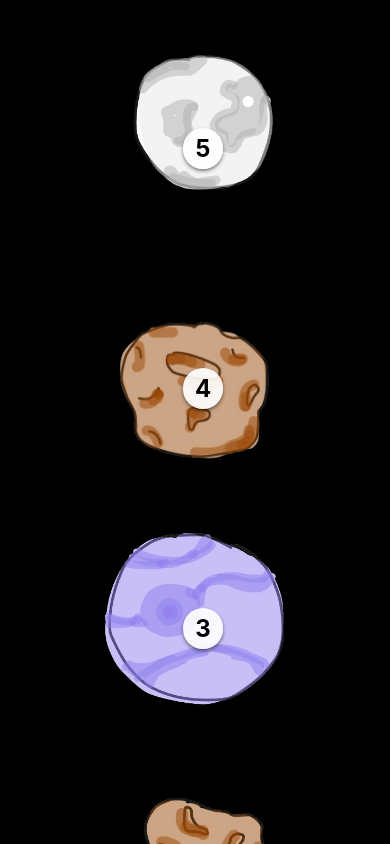
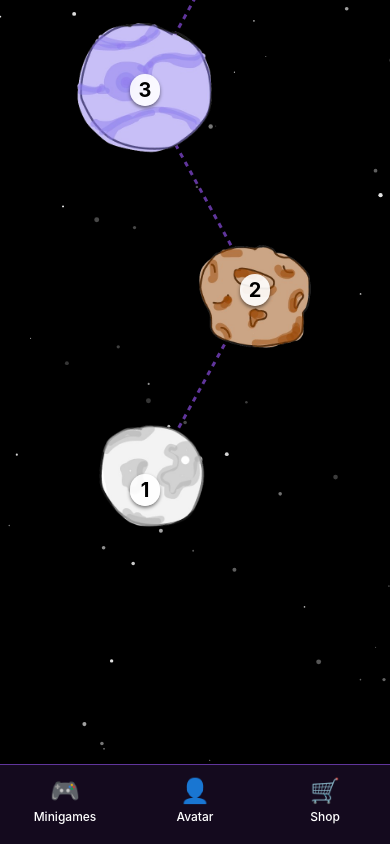
Before and after one commit to A-Sarpall/Phoniverse, a React Native app: screen /Home in a window 390 px wide. Built offline with nearby package versions, Linux system fonts and the light colour scheme.

Commit message:
nav bar and background added

```diff
--- a/OnboardingScreens/Home/home.tsx
+++ b/OnboardingScreens/Home/home.tsx
@@ -1,14 +1,47 @@
 import React from 'react';
-import { View, ScrollView, Image, Text, StyleSheet } from 'react-native';
+import { View, ScrollView, Image, Text, StyleSheet, TouchableOpacity } from 'react-native';
+import Svg, { Line, Circle } from 'react-native-svg';
 
 export default function HomePage() {
   const images = [
-    { source: require('../../assets/planet1.png'), number: 5 },
-    { source: require('../../assets/asteroid1.png'), number: 4 },
+    { source: require('../../assets/planet1.png'), number: 1 },
+    { source: require('../../assets/asteroid1.png'), number: 2 },
     { source: require('../../assets/planet2.png'), number: 3 },
-    { source: require('../../assets/asteroid2.png'), number: 2 },
-    { source: require('../../assets/planet3.png'), number: 1 },
+    { source: require('../../assets/asteroid2.png'), number: 4 },
+    { source: require('../../assets/planet3.png'), number: 5 },
   ];
+
+  // Generate random star positions for the starfield background
+  const generateStars = () => {
+    const stars = [];
+    const starCount = 80; // Number of stars
+    const containerWidth = 400;
+    const containerHeight = 1200;
+
+    for (let i = 0; i < starCount; i++) {
+      stars.push({
+        id: i,
+        x: Math.random() * containerWidth,
+        y: Math.random() * containerHeight,
+        size: Math.random() * 2 + 0.5, // Random size between 0.5 and 2.5
+        opacity: Math.random() * 0.8 + 0.2, // Random opacity between 0.2 and 1
+      });
+    }
+    return stars;
+  };
+
+  const stars = generateStars();
+
+  // Calculate positions for zigzag layout (reversed - start from bottom)
+  const imagePositions = images.map((item, index) => {
+    const screenWidth = 300; // Approximate screen width
+    const imageSize = 150; // Increased image size
+    const offset = 50; // Shift the entire diagram to the right
+    const x = index % 2 === 0 ? 20 + offset : screenWidth - imageSize - 20 + offset; // Alternate left and right with margins + offset
+    // Reverse the y positions so higher numbers are at the bottom
+    const y = (images.length - 1 - index) * 200 + 50; // Start from bottom, go up
+    return { ...item, x, y, index };
+  });
 
   return (
     <View style={styles.container}>
@@ -16,14 +49,85 @@ export default function HomePage() {
         style={styles.scrollView}
         contentContainerStyle={styles.scrollContent}
         showsVerticalScrollIndicator={true}
+        ref={(ref) => {
+          if (ref) {
+            // Scroll to bottom on mount to start from image 5
+            setTimeout(() => {
+              ref.scrollToEnd({ animated: false });
+            }, 100);
+          }
+        }}
       >
-        {images.map((item, index) => (
-          <View key={index} style={styles.imageContainer}>
+        <Svg style={styles.svgOverlay}>
+          {/* Starfield background */}
+          {stars.map((star) => (
+            <Circle
+              key={`star-${star.id}`}
+              cx={star.x}
+              cy={star.y}
+              r={star.size}
+              fill="white"
+              opacity={star.opacity}
+            />
+          ))}
+
+          {/* Connecting lines between images */}
+          {imagePositions.map((item, index) => {
+            if (index < imagePositions.length - 1) {
+              const current = imagePositions[index];
+              const next = imagePositions[index + 1];
+              return (
+                <Line
+                  key={`line-${index}`}
+                  x1={current.x + 75} // Center of current image (150px image / 2)
+                  y1={current.y + 75} // Center of current image
+                  x2={next.x + 75} // Center of next image
+                  y2={next.y + 75} // Center of next image
+                  stroke="#60359c"
+                  strokeWidth="3"
+                  strokeDasharray="5,5"
+                />
+              );
+            }
+            return null;
+          })}
+        </Svg>
+
+        {imagePositions.map((item, index) => (
+          <View
+            key={index}
+            style={[
+              styles.imageContainer,
+              {
+                position: 'absolute',
+                left: item.x,
+                top: item.y,
+              }
+            ]}
+          >
             <Image source={item.source} style={styles.image} />
             <Text style={styles.numberLabel}>{item.number}</Text>
           </View>
         ))}
       </ScrollView>
+
+      {/* Bottom Navigation Bar */}
+      <View style={styles.navbar}>
+        <TouchableOpacity style={styles.navItem}>
+          <Text style={styles.navIcon}>🎮</Text>
+          <Text style={styles.navLabel}>Minigames</Text>
+        </TouchableOpacity>
+
+        <TouchableOpacity style={styles.navItem}>
+          <Text style={styles.navIcon}>👤</Text>
+          <Text style={styles.navLabel}>Avatar</Text>
+        </TouchableOpacity>
+
+        <TouchableOpacity style={styles.navItem}>
+          <Text style={styles.navIcon}>🛒</Text>
+          <Text style={styles.navLabel}>Shop</Text>
+        </TouchableOpacity>
+      </View>
     </View>
   );
 }
@@ -35,33 +139,45 @@ const styles = StyleSheet.create({
   },
   scrollView: {
     flex: 1,
+    marginBottom: 80, // Add margin to account for navbar height
   },
   scrollContent: {
-    alignItems: 'center',
-    paddingVertical: 20,
+    height: 1200, // Increased height to accommodate larger images and spacing
+    width: '100%',
+    position: 'relative',
+    alignItems: 'flex-start',
+    paddingLeft: 20, // Add left padding to accommodate the right shift
+  },
+  svgOverlay: {
+    position: 'absolute',
+    top: 0,
+    left: 0,
+    width: '100%',
+    height: 1200,
+    zIndex: 1,
   },
   imageContainer: {
     position: 'relative',
-    marginVertical: 20,
+    zIndex: 2,
   },
   image: {
-    width: 200,
-    height: 200,
+    width: 150,
+    height: 150,
     resizeMode: 'contain',
   },
   numberLabel: {
     position: 'absolute',
-    top: 88,
-    left: 88,
+    top: 60,
+    left: 60,
     backgroundColor: 'rgba(255, 255, 255, 0.9)',
     color: '#000',
-    fontSize: 24,
+    fontSize: 20,
     fontWeight: 'bold',
-    paddingHorizontal: 12,
-    paddingVertical: 6,
-    borderRadius: 20,
+    paddingHorizontal: 8,
+    paddingVertical: 4,
+    borderRadius: 15,
     textAlign: 'center',
-    minWidth: 40,
+    minWidth: 30,
     shadowColor: '#000',
     shadowOffset: {
       width: 0,
@@ -71,4 +187,41 @@ const styles = StyleSheet.create({
     shadowRadius: 3.84,
     elevation: 5,
   },
+  navbar: {
+    position: 'absolute',
+    bottom: 0,
+    left: 0,
+    right: 0,
+    height: 80,
+    backgroundColor: 'rgba(22, 11, 32, 0.95)', // Semi-transparent dark background
+    borderTopWidth: 1,
+    borderTopColor: '#60359c',
+    flexDirection: 'row',
+    justifyContent: 'space-around',
+    alignItems: 'center',
+    paddingBottom: 20, // Account for safe area
+    paddingTop: 10,
+    shadowColor: '#000',
+    shadowOffset: {
+      width: 0,
+      height: -2,
+    },
+    shadowOpacity: 0.3,
+    shadowRadius: 4,
+    elevation: 8,
+  },
+  navItem: {
+    alignItems: 'center',
+    flex: 1,
+    paddingVertical: 5,
+  },
+  navIcon: {
+    fontSize: 24,
+    marginBottom: 4,
+  },
+  navLabel: {
+    color: '#fff',
+    fontSize: 12,
+    fontWeight: '500',
+  },
 });
```
